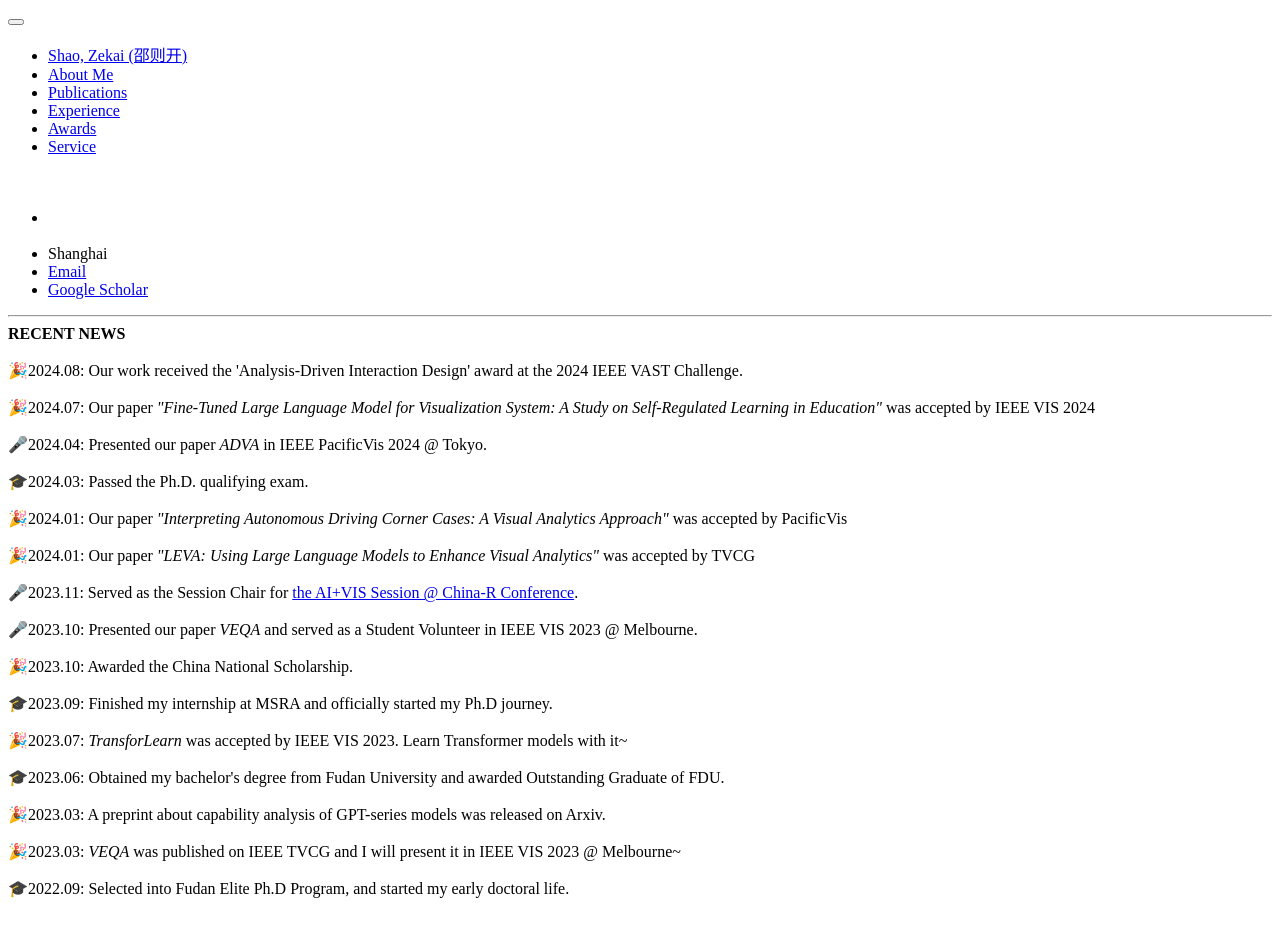
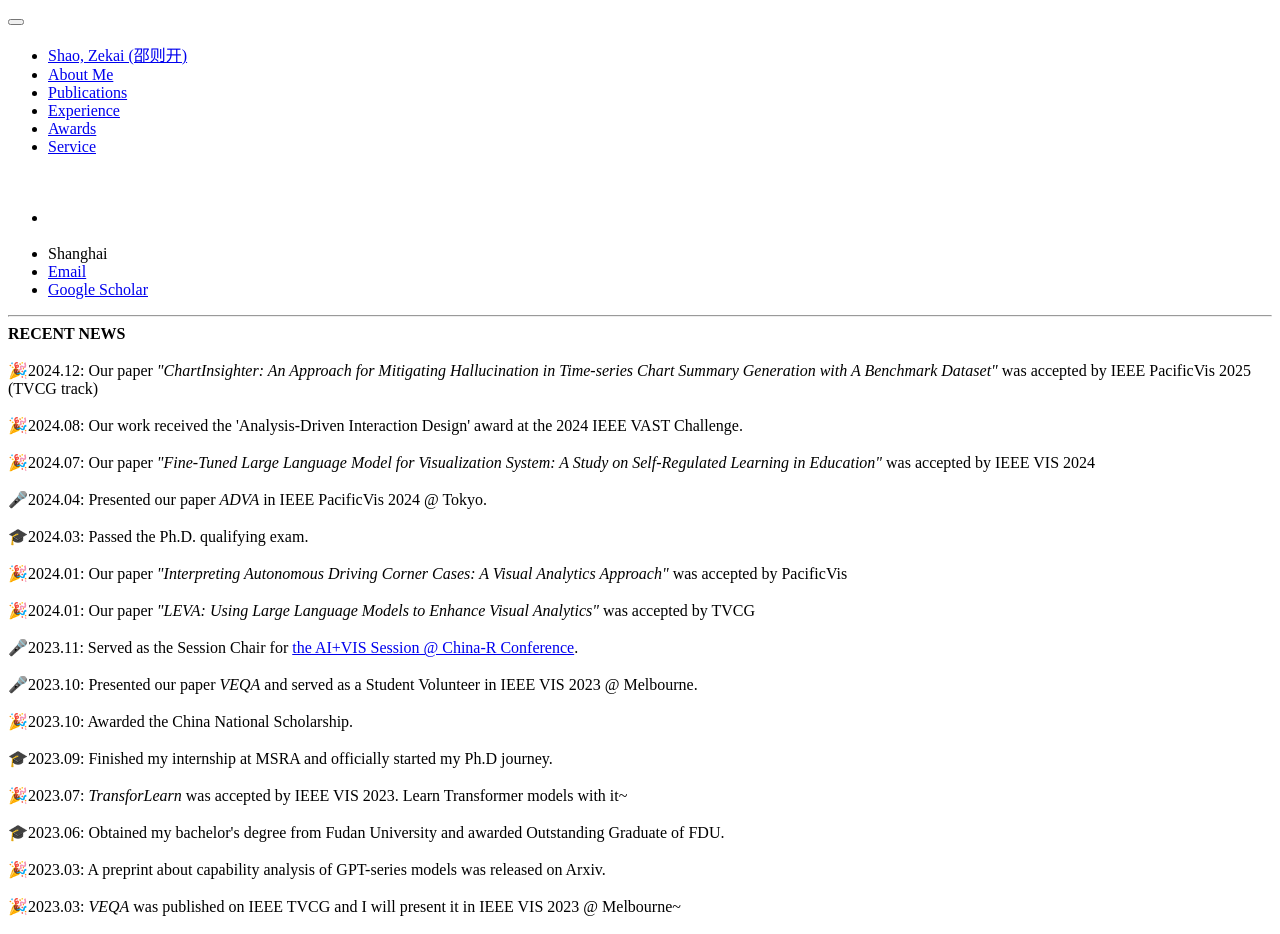
Before and after one commit to ZekaiShao25/ZekaiShao25.github.io, a Jekyll site: the page built from _pages/include/pub.md, in a window 1280 px wide and 1400 px high. Shown: the top 934 px of the window. Built offline with Jekyll 4.4.1, drawn with Linux system fonts in a browser that asks for light colours; our own code applies the rules of GitHub Pages for plain Markdown files; some of the changed text lies outside the part shown.

Commit message:
update 2412

```diff
--- a/_includes/sidebar.html
+++ b/_includes/sidebar.html
@@ -15,6 +15,8 @@
 <hr/>
 <b> RECENT NEWS</b> <br><br>
 <div class="news">
+🎉2024.12: Our paper <i>"ChartInsighter: An Approach for Mitigating Hallucination in Time-series Chart Summary Generation with A Benchmark Dataset"</i> was accepted by IEEE PacificVis 2025 (TVCG track)<br><br>
+
 🎉2024.08: Our work received the 'Analysis-Driven Interaction Design' award at the 2024 IEEE VAST Challenge.<br><br>
 
 🎉2024.07: Our paper <i>"Fine-Tuned Large Language Model for Visualization System: A Study on Self-Regulated Learning in Education"</i> was accepted by IEEE VIS 2024<br><br>
--- a/_pages/include/pub.md
+++ b/_pages/include/pub.md
@@ -1,4 +1,32 @@
 # 📖 Publications
+<!-- PVIS TVCG 2025 ChartInsighter-->
+<div class='paper-box'><div class='paper-box-image'><div><div class="badge">TVCG (PacificVis) 2025</div><img src='images/paper/chartinsighter.png' alt="sym" width="100%"></div></div>
+<div class='paper-box-text' markdown="1">
+
+### ChartInsighter: An Approach for Mitigating Hallucination in Time-series Chart Summary Generation with A Benchmark Dataset
+
+Fen Wang, Bomiao Wang, Xueli Shu, Zhen Liu, **<u>Zekai Shao</u>**, Chao Liu, and Siming Chen
+
+IEEE Transactions on Visualization and Computer Graphics (Proc. IEEE PacificVis'25), 2025.
+
+<!-- <div class="extra-links">
+    <a class="_blank" href="./pdf/narrativeplayer.pdf" >
+        <i class="fas fa-newspaper" aria-hidden="true"></i> PDF
+    </a>
+    <a class="_blank" href="https://doi.org/10.1109/TVCG.2024.3456145">
+        <i class="ai ai-doi ai-1x" aria-hidden="true"></i> DOI
+    </a>
+    <a class="_blank" href="https://arxiv.org/abs/2410.03268">
+        <i class="ai ai-arxiv ai-1x" aria-hidden="true"></i> arXiv
+    </a>
+    <a class="_blank" href="https://datavideos.github.io/Narrative_Player/">
+        <i class="fas fa-link" aria-hidden="true"></i> Website
+    </a>
+</div> -->
+</div>
+</div>
+
+
 <!-- arxiv 2024 NarrativePlayer-->
 <div class='paper-box'><div class='paper-box-image'><div><div class="badge">arXiv 2024</div><img src='images/paper/narrativeplayer.png' alt="sym" width="100%"></div></div>
 <div class='paper-box-text' markdown="1">
@@ -28,7 +56,7 @@ arXiv, 2024, Preprint.
 
 
 <!-- IEEE VIS 2024 TailorMind-->
-<div class='paper-box'><div class='paper-box-image'><div><div class="badge">VIS 2024</div><img src='images/paper/tailormind.png' alt="sym" width="100%"></div></div>
+<div class='paper-box'><div class='paper-box-image'><div><div class="badge">TVCG (VIS) 2024</div><img src='images/paper/tailormind.png' alt="sym" width="100%"></div></div>
 <div class='paper-box-text' markdown="1">
 
 ### Fine‑Tuned Large Language Model for Visualization System: A Study on Self‑Regulated Learning in Education
@@ -98,7 +126,7 @@ IEEE Transactions on Visualization and Computer Graphics 2024.
 </div>
 
 <!-- IEEE VIS 2023 transforlearn-->
-<div class='paper-box'><div class='paper-box-image'><div><div class="badge">VIS 2023</div><img src='images/paper/transforlearn.png' alt="sym" width="100%"></div></div>
+<div class='paper-box'><div class='paper-box-image'><div><div class="badge">TVCG (VIS) 2023</div><img src='images/paper/transforlearn.png' alt="sym" width="100%"></div></div>
 <div class='paper-box-text' markdown="1">
 
 ### TransforLearn: Interactive Visual Tutorial for the Transformer Model
```
Also changed, not shown: images/paper/chartinsighter.png (added).
